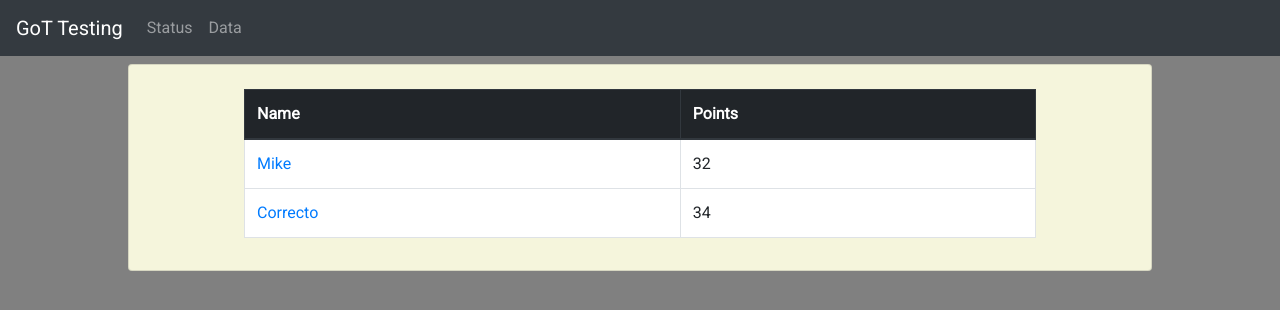
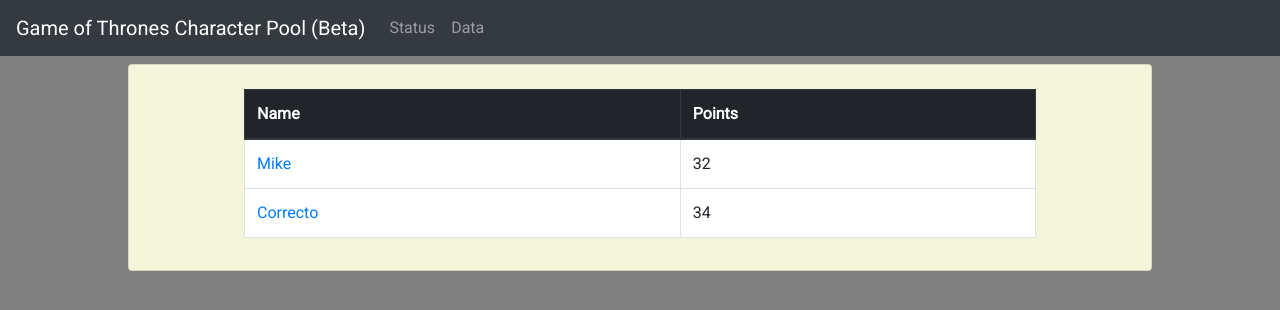
Before and after one commit to mnichols17/GoT-Character-Pool, a PHP site: page /index.php in a window 1280 px wide. Shown: the top 310 px of the page. Run offline with PHP 8.4, Linux system fonts and the light colour scheme.

Commit message:
Changed some navbar text

```diff
--- a/inc/header.php
+++ b/inc/header.php
@@ -12,7 +12,7 @@
     </head>
     <body>
         <nav class="navbar navbar-expand-lg navbar-dark bg-dark">
-            <a class="navbar-brand" href="../src/index.php">GoT Testing</a>
+            <a class="navbar-brand" href="../src/index.php">Game of Thrones Character Pool (Beta)</a>
             <button class="navbar-toggler" type="button" data-toggle="collapse" data-target="#navbarSupportedContent" aria-controls="navbarSupportedContent" aria-expanded="false" aria-label="Toggle navigation">
                 <span class="navbar-toggler-icon"></span>
             </button>
```
